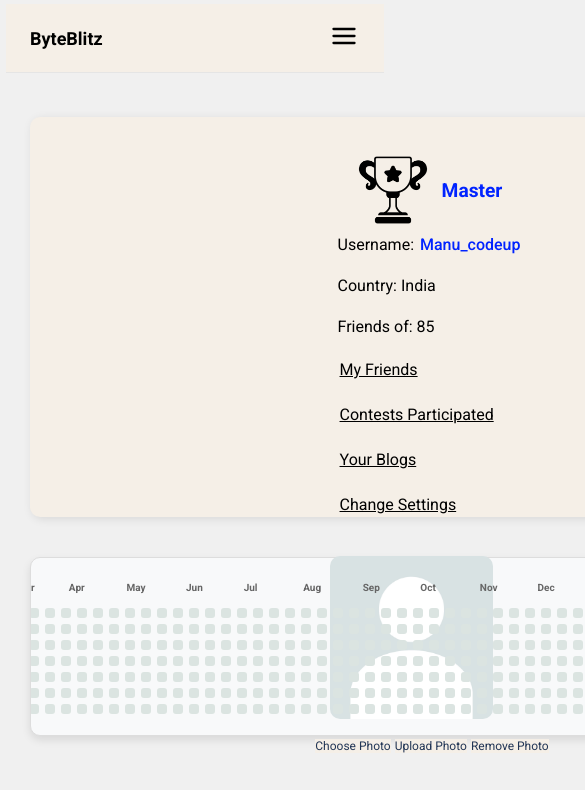
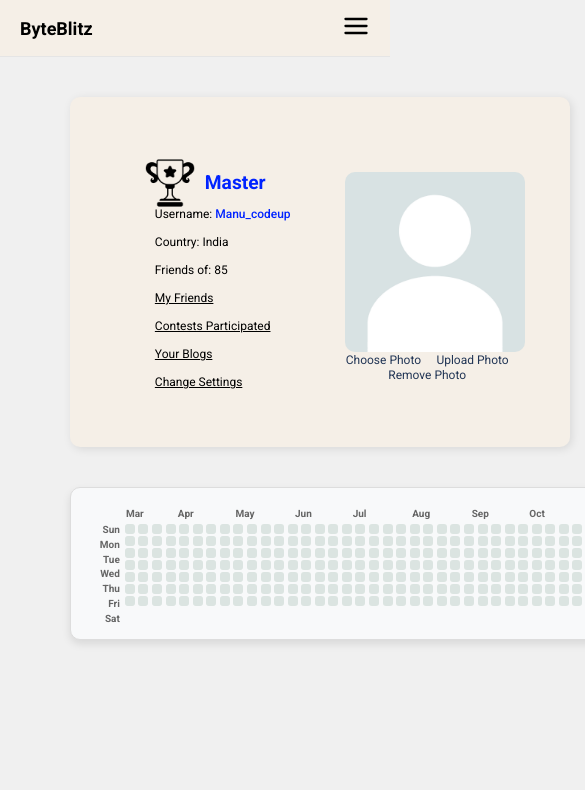
Before and after one commit to Shreesh-125/ByteBlitz, a React (Vite) app in the folder client/: page /profile in a window 390 px wide. Shown: the top 790 px of the page, 585 px wide, since content can reach past the window. Built offline with nearby package versions, Linux system fonts and the light colour scheme; a web font is replaced by a local one.

Commit message:
fixed bugs in profile page

```diff
--- a/client/src/index.css
+++ b/client/src/index.css
@@ -1,6 +1,6 @@
 @import url('https://fonts.googleapis.com/css2?family=Outfit:wght@100..900&family=Roboto:ital,wght@0,100;0,300;0,400;0,500;0,700;0,900;1,100;1,300;1,400;1,500;1,700;1,900&display=swap');
 *{
-    margin: 2px;
+    margin: 0px;
     padding: 0;
     box-sizing: border-box;
     font-family: "Roboto", sans-serif;
--- a/client/src/pages/Profilepage.jsx
+++ b/client/src/pages/Profilepage.jsx
@@ -2,23 +2,14 @@
 import Profilecontainer from '../ui/Profilecontainer';
 import Profilepagesidebar from './Profilepagesidebar';
 import Profilepageleftbar from './Profilepageleftbar';
-
+import styles from '../styles/Profilepage.module.css'
 const Profilepage = () => {
   return (
     <div style={{ marginTop: 40 }}>
-      <div
-        style={{
-          display: "flex",
-          alignItems: "flex-start",
-          justifyContent: "space-evenly", /* Ensures centered layout */
-        //   flexWrap: "wrap", /* Ensures responsiveness */
-        //   maxWidth: "150px", /* Prevents overstretching */
-          margin: "0 auto", /* Centers the container */
-          padding: "0 20px", /* Adds spacing */
-        }}
+      <div className={styles.container}
       >
-        <Profilepageleftbar/>
-        <Profilepagesidebar/>
+        <Profilepageleftbar className={styles.left}/>
+        <Profilepagesidebar className={styles.right}/>
       </div>
     </div>
   );
--- a/client/src/styles/Profilecontainer.module.css
+++ b/client/src/styles/Profilecontainer.module.css
@@ -9,7 +9,6 @@
     box-shadow: 2px 2px 10px rgba(0, 0, 0, 0.1);
     width: 800px;
     height: 400px;
-    min-width: 450px;
     border-radius: 10px;
 }
 
@@ -17,15 +16,17 @@
 .info {
     display: flex;
     flex-direction: column;
-    flex-wrap: wrap;
+
     padding: 20px;
     align-items: center;
     justify-content: space-evenly;
     width: 53.6%;
+    /* background-color: red; */
 }
 
 /* Trophy & Tag */
 .tag {
+    /* background-color: green; */
     display: flex;
     align-items: center;
     gap: 10px;
@@ -43,11 +44,13 @@
 
 /* User Details */
 .userdetails {
+    /* background-color: blue; */
     display: flex;
     flex-direction: column;
     align-items: start;
     justify-content: space-around;
     gap: 18px;
+    padding-left: 35px;
 }
 
 .links {
@@ -67,8 +70,8 @@
 /* Profile Image */
 .profileimage {
     margin-top: 10px;
-    height: 250px;
-    width: 250px;
+    height: 300px;
+    width: 300px;
     border-radius: 10px;
     max-width: 100%;
 }
@@ -99,28 +102,42 @@
 }
 
 /* ----- Responsive Design ----- */
+@media (max-width: 753px) {
+    .profileimage {
+        max-width: 200px;
+        max-height: 200px;
+    }
+    .container {
+        line-height: 10px;
+        align-items: center;
+    }
+}
 @media (max-width: 600px) {
     .container {
-        flex-direction: column;
-        max-height: unset;
+        width: 500px;
         align-items: center;
         padding: 10px;
+        height: 350px;
     }
 
     .info {
         width: 100%;
-        text-align: center;
+        font-size: 12px;
+        line-height: 10px;
     }
-
+    .tag img {
+        max-width: 50px;
+    }
     .profileimage {
         height: auto;
-        width: 80%;
+        width: 90%;
         max-width: 200px;
     }
 
     .photochangedetails {
         width: 100%;
-        justify-content: center;
+        justify-content: space-evenly;
+        padding-right: 36px;
     }
 
     .tag p {
--- /dev/null
+++ b/client/src/styles/Profilepage.module.css
@@ -0,0 +1,12 @@
+
+.container{
+    width: 100%;
+    display: grid;
+    grid-template-columns: 70fr 30fr;
+    /* flex-wrap: wrap; */
+    /* background-color: yellow; */
+    /* margin: 0px 50px; */
+    padding-left: 70px;
+    padding-right: 70px;
+    gap: 50px
+}
--- a/client/src/styles/Profilepagesidebar.module.css
+++ b/client/src/styles/Profilepagesidebar.module.css
@@ -3,5 +3,5 @@
     flex-direction: column;
     align-items: center;
     justify-content: space-between;
-    flex-shrink:1;
+    /* background-color: red; */
 }
--- a/client/src/styles/Ratinginfo.module.css
+++ b/client/src/styles/Ratinginfo.module.css
@@ -3,13 +3,15 @@
     flex-direction: column;
     align-items: center;
     justify-content: center;
-    padding: 20px;
-    width: 100%;
+    padding: 20px 0px ;
+    /* width: 100%; */
     /* max-width: 363px; Ensures it doesn't stretch too much */
-    min-width: 363px;
+    min-width: 400px;
     margin: auto;
     border-bottom: 2px solid #000000;
     flex-wrap:wrap;
+    /* background-color: blue; */
+    margin-bottom: 40px;
 }
 
 /* Top Section (Current Rating) */
--- a/client/src/styles/Recentsubmissions.module.css
+++ b/client/src/styles/Recentsubmissions.module.css
@@ -1,9 +1,8 @@
 /* Main Container */
 .container {
-    min-width: 450px;
-    max-width: 600px;
+    min-width: 400px;
     margin: auto;
-    padding: 20px;
+    /* background-color: green; */
     /* background: #f5f4ef; */
     /* margin-top: 20px; */
 }
```
